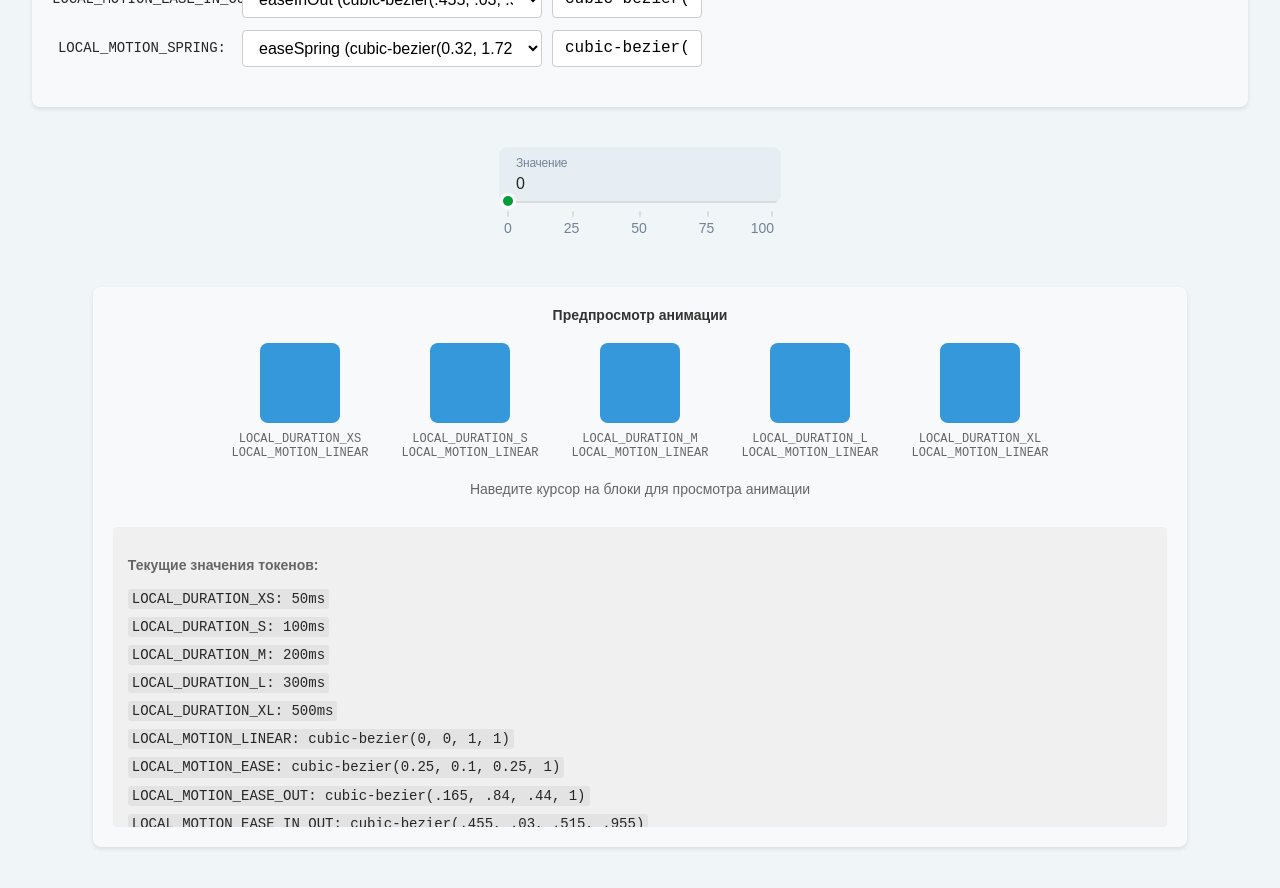
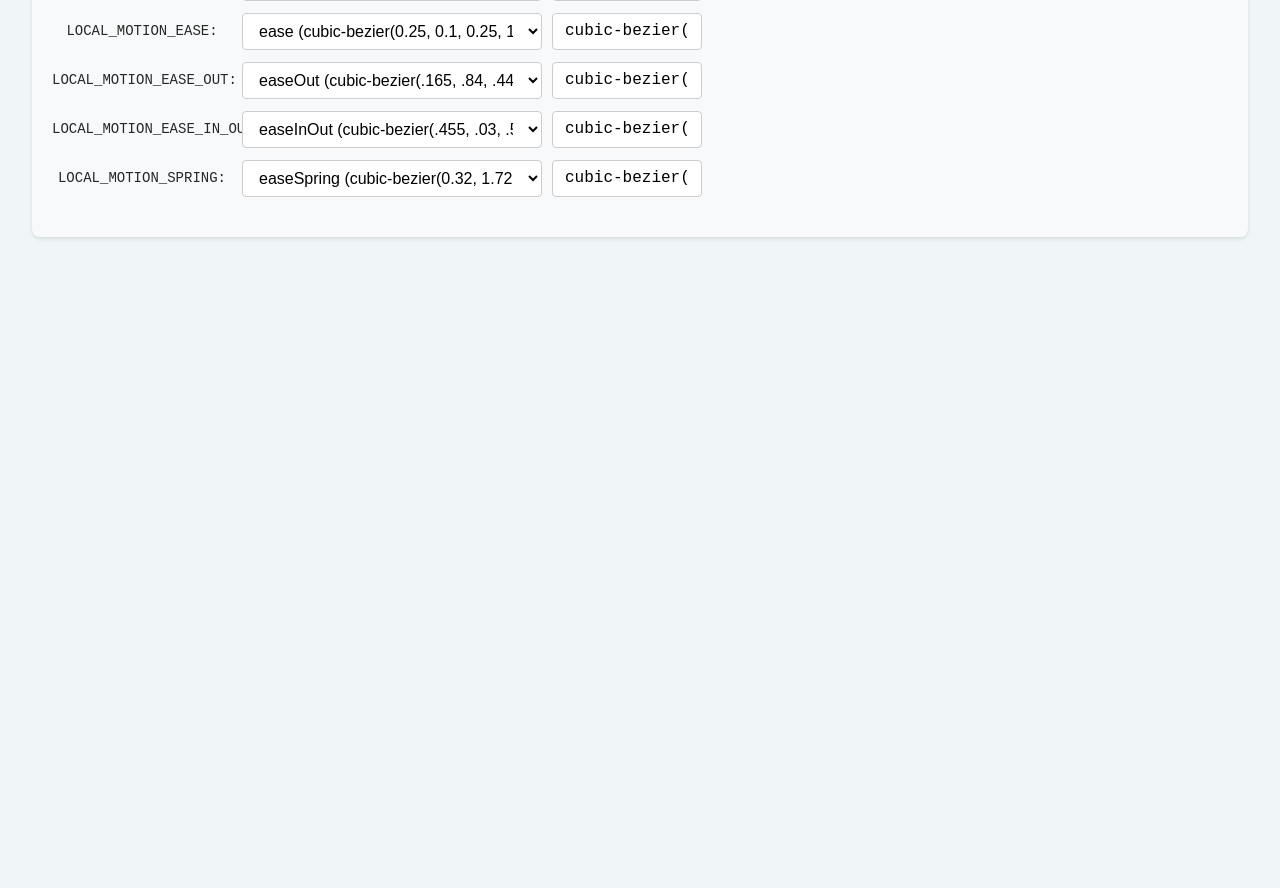
Before and after one commit to maxim-petrov/slider, a React (Vite) app: page / in a window 1280 px wide. Shown: the part 600-1488 px from the top of the page. After the commit the page ends 889 px from the top, so only its background shows below. Built offline with nearby package versions, Linux system fonts and the light colour scheme; a web font is replaced by a local one.

Commit message:
Update app.jsx

```diff
--- a/src/App.jsx
+++ b/src/App.jsx
@@ -106,6 +106,10 @@ function App() {
 
   return (
     <>
+      <ErrorBoundary>
+        <Slider customTokens={tokenValues} />
+      </ErrorBoundary>
+
       <div className="tokens-configurator">
         <h3>Настройка токенов анимации</h3>
 
@@ -188,47 +192,6 @@ function App() {
             ))}
         </div>
       </div>
-
-      <ErrorBoundary>
-        <Slider customTokens={tokenValues} />
-      </ErrorBoundary>
-
-      <div className="token-preview">
-        <h4>Предпросмотр анимации</h4>
-        <div className="preview-boxes">
-          {Object.entries(tokenValues)
-            .filter(([key]) => key.startsWith('LOCAL_DURATION'))
-            .map(([durationKey, durationValue]) => (
-              Object.entries(tokenValues)
-                .filter(([key]) => key.startsWith('LOCAL_MOTION'))
-                .map(([motionKey, motionValue]) => (
-                  <div key={`${durationKey}-${motionKey}`} className="preview-item">
-                    <div
-                      className="preview-box"
-                      style={{
-                        transition: `all ${durationValue} ${motionValue}`
-                      }}
-                    ></div>
-                    <div className="preview-label">
-                      <div>{durationKey}</div>
-                      <div>{motionKey}</div>
-                    </div>
-                  </div>
-                )).slice(0, 1)  // Ограничиваем количество примеров
-            ))
-          }
-        </div>
-        <p>Наведите курсор на блоки для просмотра анимации</p>
-
-        <div className="token-values">
-          <p><strong>Текущие значения токенов:</strong></p>
-          {Object.entries(tokenValues).map(([key, value]) => (
-            <div key={key} className="token-value-item">
-              <code>{key}: {value}</code>
-            </div>
-          ))}
-        </div>
-      </div>
     </>
   );
 }
```
